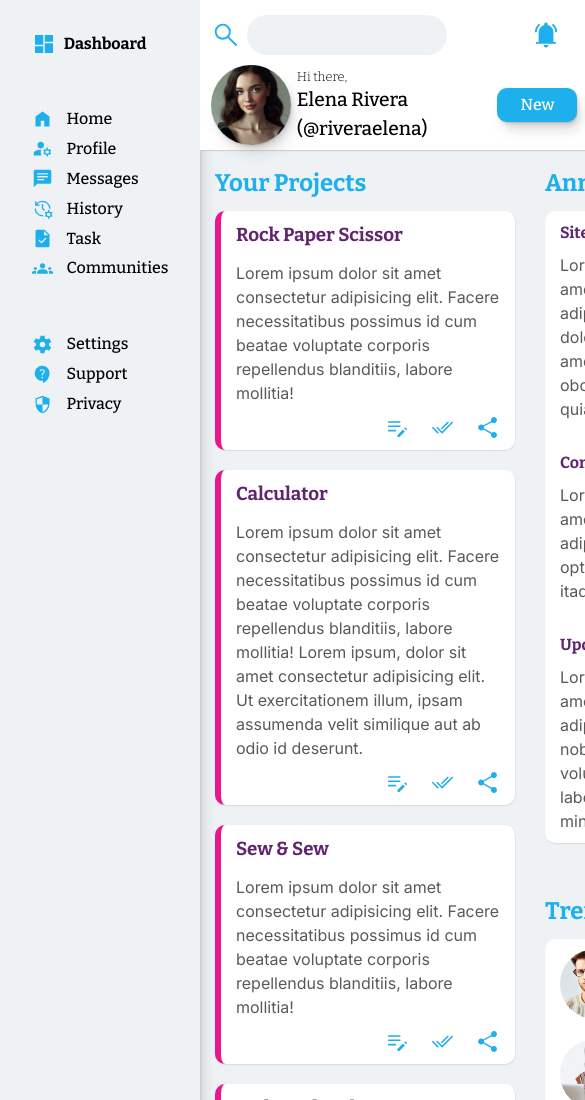
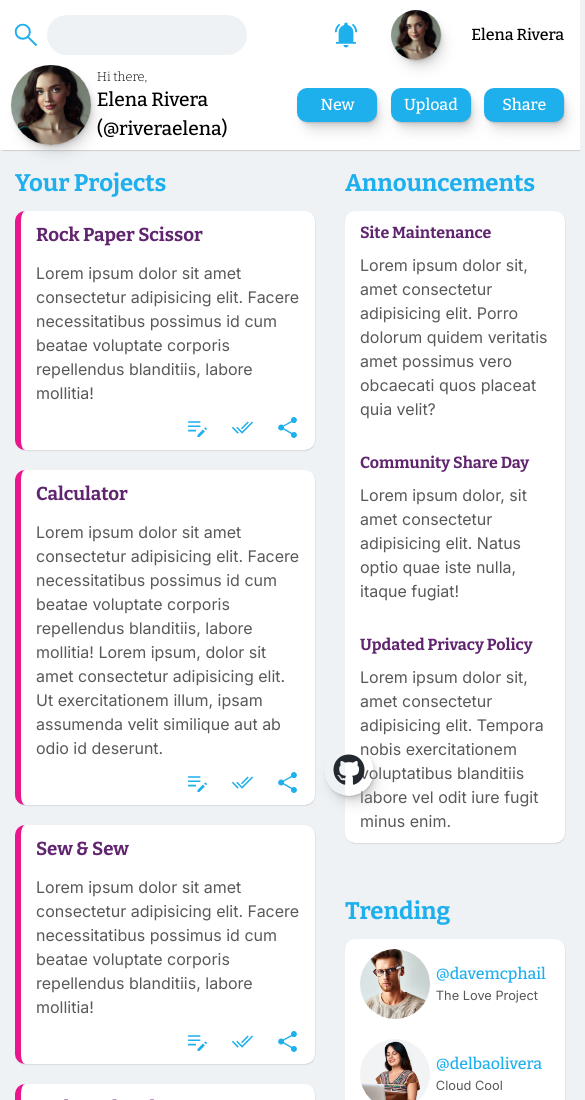
Before and after one commit to xsayedmahmud/admin-dashboard, a plain HTML site: page index.html in a window 390 px wide. Shown: the top 1100 px of the page, 585 px wide, since content can reach past the window. Drawn offline with nearby package versions, Linux system fonts and the light colour scheme.

Commit message:
Add footer and README description

```diff
--- a/index.html
+++ b/index.html
@@ -11,6 +11,13 @@
     <link
       href="https://fonts.googleapis.com/css2?family=Bitter:wght@300;500;700&family=Inter:wght@200;400;600&display=swap"
       rel="stylesheet"
+    />
+    <link
+      rel="stylesheet"
+      href="https://cdnjs.cloudflare.com/ajax/libs/font-awesome/6.4.0/css/all.min.css"
+      integrity="sha512-iecdLmaskl7CVkqkXNQ/ZH/XLlvWZOJyj7Yy7tcenmpD1ypASozpmT/E0iPtmFIB46ZmdtAc9eNBvH0H/ZpiBw=="
+      crossorigin="anonymous"
+      referrerpolicy="no-referrer"
     />
   </head>
   <body>
@@ -370,6 +377,10 @@
         </div>
       </div>
     </div>
-    <div class="footer"></div>
+    <footer class="footer">
+      <a target="_blank" href="https://github.com/xsayedmahmud"
+        ><i class="fa-brands fa-github"></i>
+      </a>
+    </footer>
   </body>
 </html>
--- a/styles.css
+++ b/styles.css
@@ -136,7 +136,14 @@ input[type="search"] {
 }
 
 input[type="search"]::-webkit-search-cancel-button {
-  color: black;
+  appearance: none;
+  width: 20px;
+  height: 20px;
+  background-image: url("icons/close_FILL0_wght400_GRAD0_opsz48.svg");
+  background-size: contain;
+  background-repeat: no-repeat;
+  background-position: center;
+  cursor: pointer;
 }
 
 .account {
@@ -377,3 +384,49 @@ article div img {
   color: var(--para-color);
   font-size: 0.8rem;
 }
+
+/* footer  */
+
+.footer {
+  position: fixed;
+  bottom: 3rem;
+  left: 3rem;
+  width: 50px;
+  height: 50px;
+  box-shadow: var(--shadow-elevation-medium);
+  transition: all 0.3s cubic-bezier(0.32, 0.91, 0.63, 1.18);
+  will-change: transform;
+  border-radius: 50%;
+  display: grid;
+  place-content: center;
+}
+
+.footer a {
+  font-size: 2rem;
+  color: #24292f;
+}
+
+.footer:hover {
+  transform: scale(1.2);
+}
+
+@media only screen and (max-width: 800px) {
+  .container {
+    width: 100%;
+    min-height: 100vh;
+
+    display: grid;
+    grid-template:
+      " header header" clamp(150px, 10vw, 220px)
+      " main aside" 5fr /2.5fr minmax(250px, 1fr);
+  }
+
+  .sidebar {
+    display: none;
+  }
+
+  .footer {
+    right: 1rem;
+    left: auto;
+  }
+}
```
Also changed, not shown: icons/close_FILL0_wght400_GRAD0_opsz48.svg (added), 1 other file.
